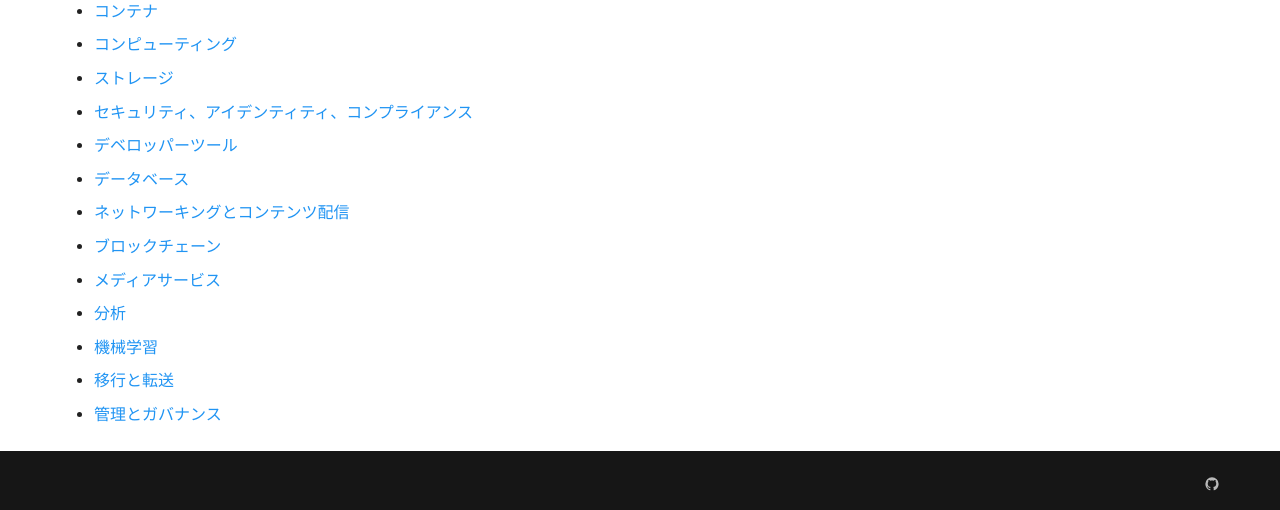
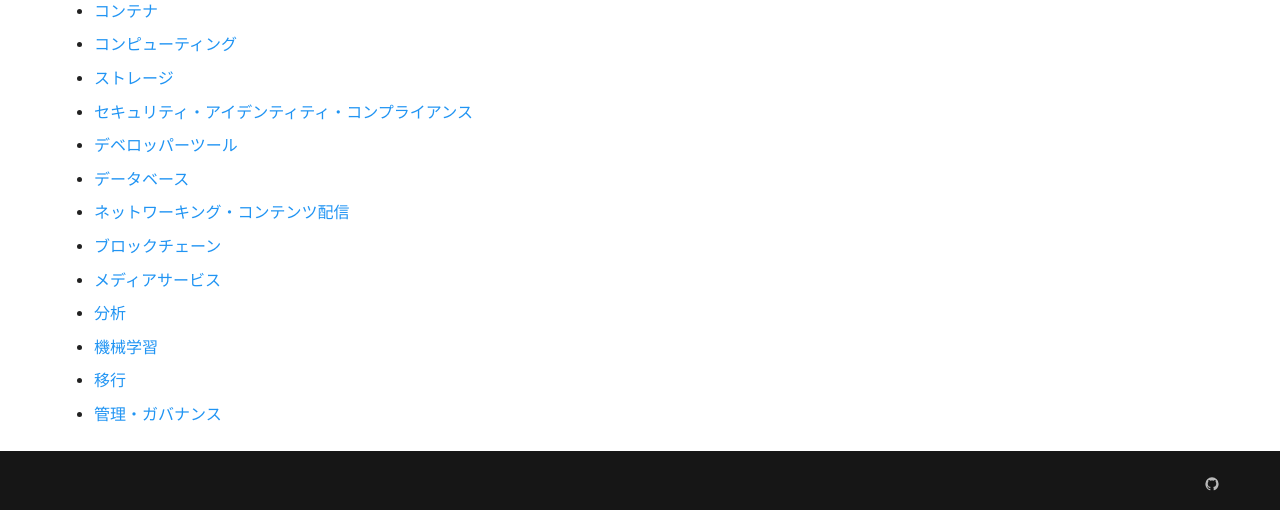
Before and after one commit to wan0ri/note, an MkDocs documentation site: the page built from docs/certifications/aws-saa/index.md, in a window 1280 px wide and 900 px high, scrolled down 202 px. Shown: the part 385-895 px from the top of the window. Built offline with MkDocs 1.6.1 and Material for MkDocs 9.7.7, drawn with Linux system fonts in a browser that asks for light colours; comment, search, counter and statistics services are not loaded.

Commit message:
fix: タイトルの表記を統一

```diff
--- a/docs/certifications/aws-saa/index.md
+++ b/docs/certifications/aws-saa/index.md
@@ -15,13 +15,13 @@ AWS 認定資格ソリューションアーキテクト-アソシエイト(SAA)
 - [コンテナ](Containers.md)
 - [コンピューティング](Compute.md)
 - [ストレージ](Storage.md)
-- [セキュリティ、アイデンティティ、コンプライアンス](security-identity-and-compliance/index.md)
+- [セキュリティ・アイデンティティ・コンプライアンス](security-identity-and-compliance/index.md)
 - [デベロッパーツール](DeveloperTools.md)
 - [データベース](Database.md)
-- [ネットワーキングとコンテンツ配信](NetworkingAndContentDelivery.md)
+- [ネットワーキング・コンテンツ配信](NetworkingAndContentDelivery.md)
 - [ブロックチェーン](Blockchain.md)
 - [メディアサービス](MediaServices.md)
 - [分析](analytics/index.md)
 - [機械学習](MachineLearning.md)
-- [移行と転送](MigrationAndTransfer.md)
-- [管理とガバナンス](ManagementAndGovernance.md)
+- [移行](MigrationAndTransfer.md)
+- [管理・ガバナンス](ManagementAndGovernance.md)
```
Also changed, not shown: docs/certifications/aws-saa/ManagementAndGovernance.md (+1 -1 lines), docs/certifications/aws-saa/MigrationAndTransfer.md (+1 -1 lines), docs/certifications/aws-saa/NetworkingAndContentDelivery.md (+1 -1 lines).
